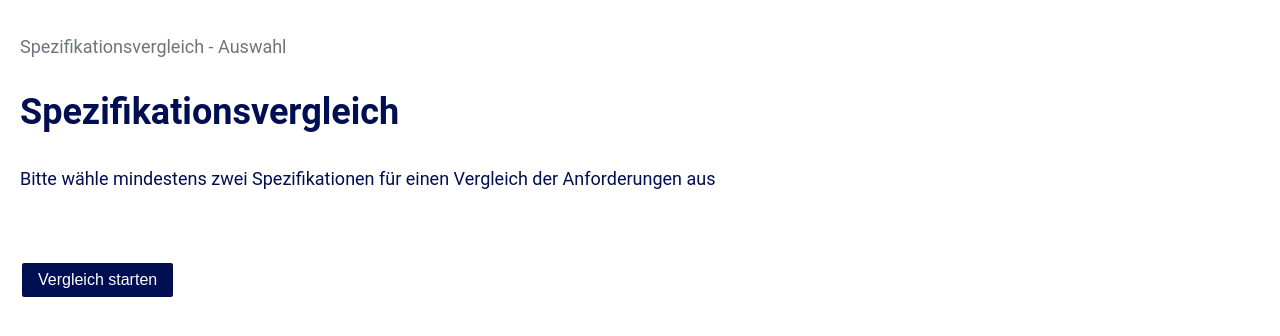
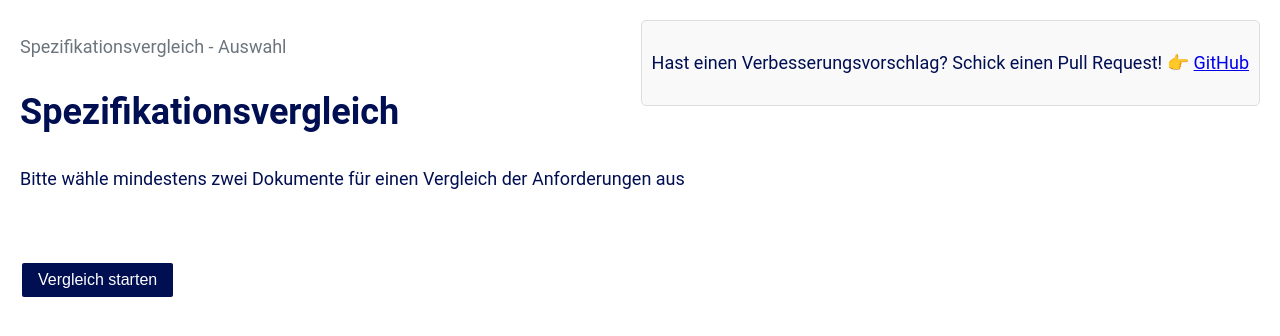
Before and after one commit to SvenSommer/Spec_comparer, a website: page public/index.html in a window 1280 px wide. Drawn offline with Linux system fonts and the light colour scheme; no server answers.

Commit message:
added github notice

```diff
--- a/public/index.html
+++ b/public/index.html
@@ -9,7 +9,9 @@
 </head>
 
 <body>
-
+    <div class="repo-notice">
+        <p>Hast einen Verbesserungsvorschlag? Schick einen Pull Request! 👉 <a href="https://github.com/SvenSommer/Spec_comparer" target="_blank">GitHub</a></p>
+    </div>
 
     <div
         class="content-detail__block content-detail__block--filter-table content-detail__block--breaker content-detail__block--top-half content-detail__block--bottom-half">
@@ -23,7 +25,7 @@
                 <form id="specSelectionForm" class="filter filter--documentsearch js-documentsearch-filter"
                     onsubmit="redirectToMatrix(event)">
                     <h1 class="headline headline--3 filter__headline">Spezifikationsvergleich</h1>
-                    <p>Bitte wähle mindestens zwei Spezifikationen für einen Vergleich der Anforderungen aus</p>
+                    <p>Bitte wähle mindestens zwei Dokumente für einen Vergleich der Anforderungen aus</p>
                     <div id="requirements-container" class="filter__data">
                         <!-- Specifications with checkboxes and drop-downs will be dynamically inserted here -->
                     </div>
--- a/public/style.css
+++ b/public/style.css
@@ -226,3 +226,13 @@ button:hover {
     pointer-events: none; /* Deaktiviert Klick-Events */
     cursor: default; /* Ändert den Mauszeiger zu einem Standardzeiger anstatt eines Links */
   }
+  .repo-notice {
+    position: absolute;
+    top: 10px;
+    right: 10px; /* Verschieben nach rechts oben */
+    background-color: #f9f9f9;
+    border: 1px solid #ddd;
+    padding: 10px;
+    margin: 10px;
+    border-radius: 5px;
+}
```
Also changed, not shown: public/details.html (+3 -1 lines), public/matrix.html (+3 -1 lines).
